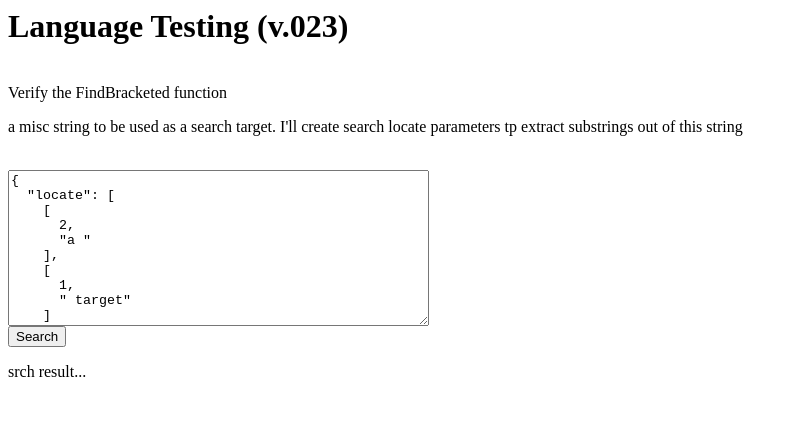
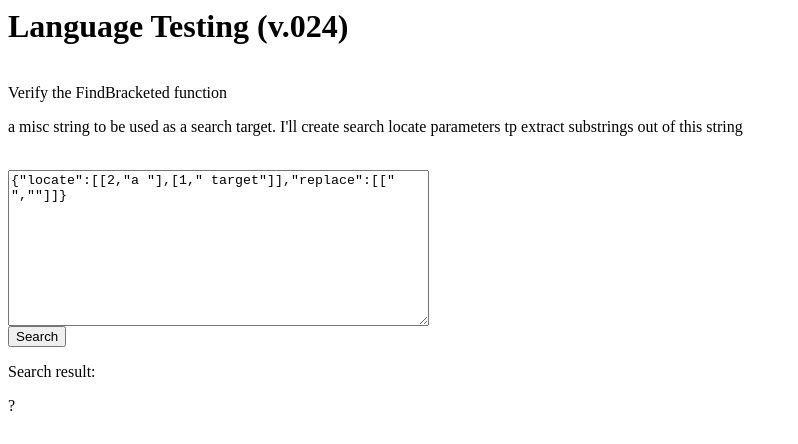
Before and after one commit to weecabin/language, a website with bundled scripts: page index.html in a window 1280 px wide. Shown: the whole page, without its empty margins (0-798 px from the left). Built offline with nearby package versions, Linux system fonts and the light colour scheme.

Commit message:
removed locate formatting

```diff
--- a/index.html
+++ b/index.html
@@ -4,7 +4,7 @@
 </head>
 <body onload="setup()">
 <h1>
-Language Testing (v.023)
+Language Testing (v.024)
 </h1><br>
 Verify the FindBracketed function<br>
 <p id="srchstr"></p><br>
@@ -12,6 +12,6 @@ Verify the FindBracketed function<br>
 <form>
 <input id="run" type="button" value="Search" onclick="extract()">
 </form>
-<p id="res">srch result...</p>
+Search result: <p id="res">?</p>
 </body>
 </html>
--- a/lang.js
+++ b/lang.js
@@ -20,7 +20,8 @@ function setup()
   document.getElementById("srchstr").innerHTML=str;
   document.getElementById("params").value=
   //"testing\nsecond line";
-  JSON.stringify(srch,null,2);
+  //JSON.stringify(srch,null,2);
+  JSON.stringify(srch);
 }
 
 function extract()
```
